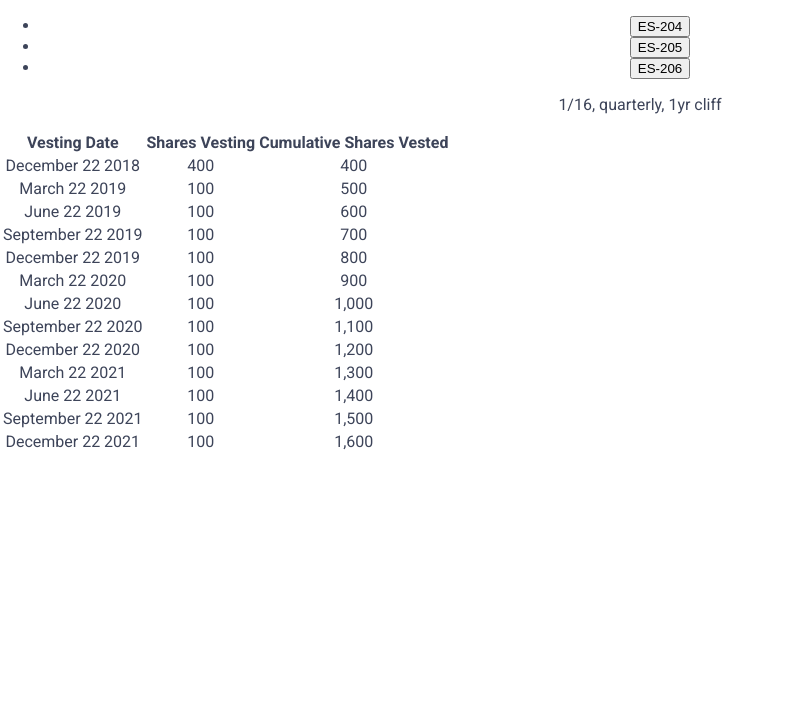
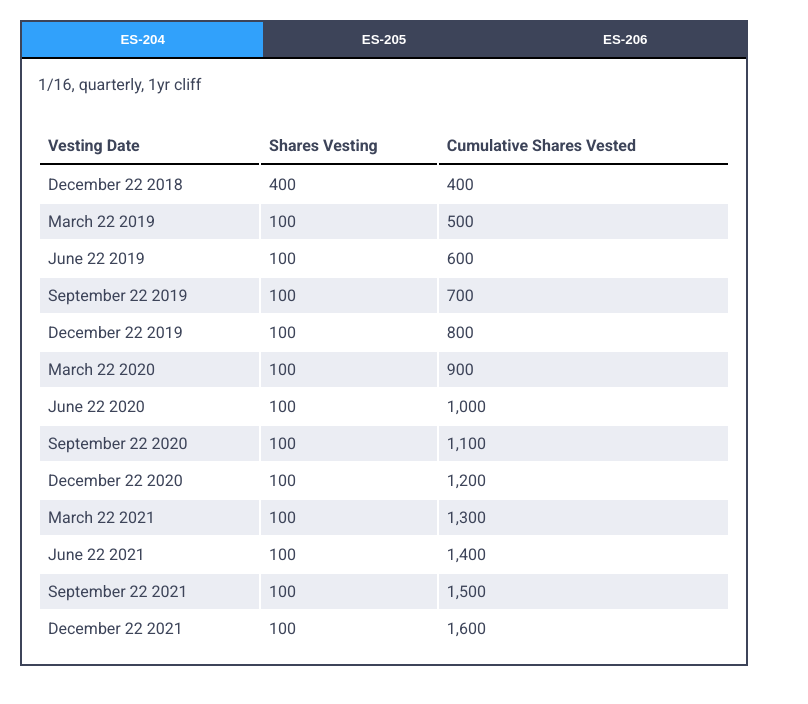
Before and after one commit to julianasglasser/equity-awards, a React (Create React App) app: page / in a window 1280 px wide. Shown: the top 704 px of the page, without its empty margins (0-808 px from the left). Built offline with nearby package versions, Linux system fonts and the light colour scheme.

Commit message:
Add more styling

```diff
--- a/src/_app.scss
+++ b/src/_app.scss
@@ -1,8 +1,10 @@
 $font-stack: 'Roboto', sans-serif;
 $primary-color: #31a1fb;
 $secondary-color: #3d4459;
+$tertiary-color: #ebedf3;
+$white: #fff;
 
 .App {
-  text-align: center;
   color: $secondary-color;
+  width: 60%;
 }
--- a/src/components/VestInfo/VestInfo.jsx
+++ b/src/components/VestInfo/VestInfo.jsx
@@ -1,4 +1,5 @@
 import React from 'react';
+import './vestInfo.scss';
 import { parse, format } from 'date-fns';
 
 const formatDate = (targetDate) => {
@@ -15,9 +16,9 @@ const formatAmount = (amount) => {
 
 export default function VestInfo({ props }) {
     return (
-        <div>
-            <p>{props.vesting_manager_name}</p>
-            <table>
+        <div className="vestInfo">
+            <p className="vestInfo__name">{props.vesting_manager_name}</p>
+            <table className="vestInfo__table">
                 <thead>
                     <tr>
                         <th>Vesting Date</th>
--- a/src/components/VestInfo/VestInfo.scss
+++ b/src/components/VestInfo/VestInfo.scss
@@ -0,0 +1,31 @@
+@use './../../app';
+
+.vestInfo {
+  &__name {
+    padding-left: 1em;
+  }
+
+  &__table {
+    margin: auto 0;
+    padding: 1em;
+    text-align: left;
+    width: 100%;
+  }
+
+  thead {
+    th {
+      border-bottom: 2px solid black;
+      padding: 0.5em;
+    }
+  }
+
+  tbody {
+    tr:nth-child(even) {
+      background-color: app.$tertiary-color;
+    }
+    td {
+      padding: 0.5em;
+    }
+  }
+
+}
--- a/src/components/VestNav/VestNav.jsx
+++ b/src/components/VestNav/VestNav.jsx
@@ -10,11 +10,16 @@ export default function VestNav({ data }) {
     };
 
     return (
-        <div>
+        <div className="vestNav">
             <ul>
                 {data.map((vest, index) => (
-                <li key={index} className={Number(state.active) === index ? 'active' : 'inactive'}>
-                    <button id={index} onClick={changeState} type="button">
+                <li key={index}>
+                    <button
+                        className={Number(state.active) === index ? 'active' : 'inactive'}
+                        id={index}
+                        onClick={changeState}
+                        type="button"
+                        >
                         {vest.label}
                     </button>
                 </li>
--- a/src/components/VestNav/VestNav.scss
+++ b/src/components/VestNav/VestNav.scss
@@ -3,3 +3,40 @@
 body {
   font: 100% app.$font-stack;
 }
+
+div.vestNav {
+  margin: 20px;
+  border: solid app.$secondary-color 2px;
+
+  ul {
+    display: flex;
+    list-style: none;
+    margin: 0;
+    padding: 0;
+  }
+
+  li {
+    display: inline;
+    border-bottom: 2px solid black;
+    flex: 1;
+  }
+
+  button {
+    border: none;
+    background-color: app.$secondary-color;
+    color: app.$white;
+    size: 2em;
+    padding: 10px;
+    font-weight: 700;
+    width: 100%;
+
+    :hover {
+      background-color: app.$tertiary-color;
+    }
+
+    &.active {
+      background-color: app.$primary-color;
+    }
+  }
+
+}
```
